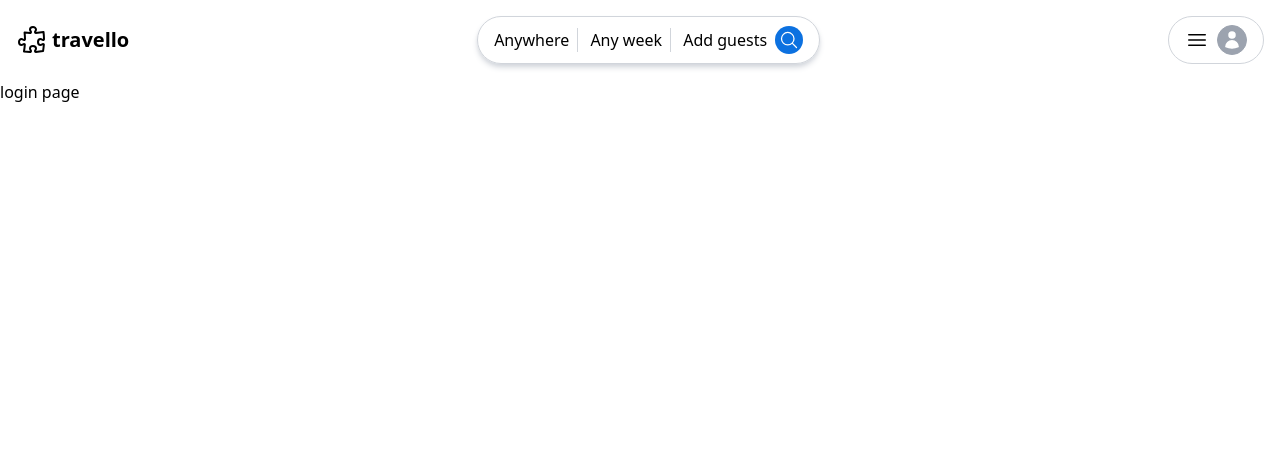
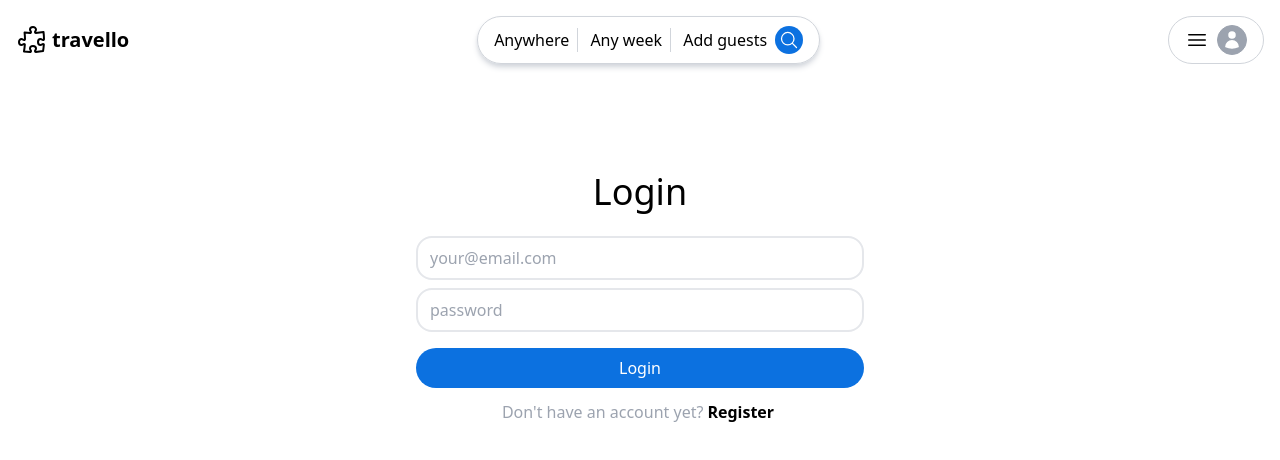
Before and after one commit to raiyan22/travello, a React (Vite) app in the folder client/: page /login in a window 1280 px wide. Shown: the top 460 px of the page. Built offline with nearby package versions, Linux system fonts and the light colour scheme.

Commit message:
designed login form styles

```diff
--- a/client/src/components/Header.jsx
+++ b/client/src/components/Header.jsx
@@ -2,7 +2,7 @@
 
 export default function Header() {
     return (
-        <header className='p-4 flex justify-between'>
+        <header className='flex justify-between'>
         <a href="" className="flex items-center gap-1">
           <svg xmlns="http://www.w3.org/2000/svg" fill="none" viewBox="0 0 24 24" stroke-width="1.5" stroke="currentColor" class="w-8 h-8">
             <path stroke-linecap="round" stroke-linejoin="round" d="M14.25 6.087c0-.355.186-.676.401-.959.221-.29.349-.634.349-1.003 0-1.036-1.007-1.875-2.25-1.875s-2.25.84-2.25 1.875c0 .369.128.713.349 1.003.215.283.401.604.401.959v0a.64.64 0 01-.657.643 48.39 48.39 0 01-4.163-.3c.186 1.613.293 3.25.315 4.907a.656.656 0 01-.658.663v0c-.355 0-.676-.186-.959-.401a1.647 1.647 0 00-1.003-.349c-1.036 0-1.875 1.007-1.875 2.25s.84 2.25 1.875 2.25c.369 0 .713-.128 1.003-.349.283-.215.604-.401.959-.401v0c.31 0 .555.26.532.57a48.039 48.039 0 01-.642 5.056c1.518.19 3.058.309 4.616.354a.64.64 0 00.657-.643v0c0-.355-.186-.676-.401-.959a1.647 1.647 0 01-.349-1.003c0-1.035 1.008-1.875 2.25-1.875 1.243 0 2.25.84 2.25 1.875 0 .369-.128.713-.349 1.003-.215.283-.4.604-.4.959v0c0 .333.277.599.61.58a48.1 48.1 0 005.427-.63 48.05 48.05 0 00.582-4.717.532.532 0 00-.533-.57v0c-.355 0-.676.186-.959.401-.29.221-.634.349-1.003.349-1.035 0-1.875-1.007-1.875-2.25s.84-2.25 1.875-2.25c.37 0 .713.128 1.003.349.283.215.604.401.96.401v0a.656.656 0 00.658-.663 48.422 48.422 0 00-.37-5.36c-1.886.342-3.81.574-5.766.689a.578.578 0 01-.61-.58v0z" />
--- a/client/src/components/Layout.jsx
+++ b/client/src/components/Layout.jsx
@@ -4,7 +4,7 @@
 
 export default function Layout() {
     return (
-        <div>
+        <div className="p-4 flex flex-col min-h-screen">
             <Header/>
             <Outlet/>
         </div>
--- a/client/src/index.css
+++ b/client/src/index.css
@@ -1,3 +1,18 @@
 @tailwind base;
 @tailwind components;
 @tailwind utilities;
+
+/* default styling added for forms etc */
+
+input[type="text"], input[type="password"], input[type="email"]{
+    @apply w-full border border-2 my-1 py-2 px-3 rounded-2xl;
+}
+
+button{
+    @apply bg-gray-400 py-2 px-5;
+}
+
+button.primary{
+
+    @apply bg-primary mt-3 p-2 text-white w-full rounded-full;
+}
--- a/client/src/pages/IndexPage.jsx
+++ b/client/src/pages/IndexPage.jsx
@@ -2,6 +2,7 @@
 export default function IndexPage() {
   return (
     <div>
+      yo
     </div>
   );
 }
--- a/client/src/pages/LoginPage.jsx
+++ b/client/src/pages/LoginPage.jsx
@@ -1,4 +1,25 @@
+import { Link } from "react-router-dom";
 
 export default function LoginPage() {
-    return 'login page';
+    return (
+        <div className="mt-4 grow flex items-center justify-around">
+            <div className="mb-64">
+
+                <h1 className="text-4xl text-center pb-5"> Login</h1>
+
+                <form className="max-w-md mx-auto">
+                    <input type="email" placeholder="your@email.com" />
+                    <input type="password" placeholder="password" />
+                    <button className="primary">Login</button>
+                    <div className="text-center py-3 text-gray-400">
+                        Don't have an account yet?
+                        <Link className="font-semibold px-1 text-black" to={'/register'}>
+                            Register
+                        </Link>
+                    </div>
+                </form>
+
+            </div>
+        </div>
+    );
 }
```
